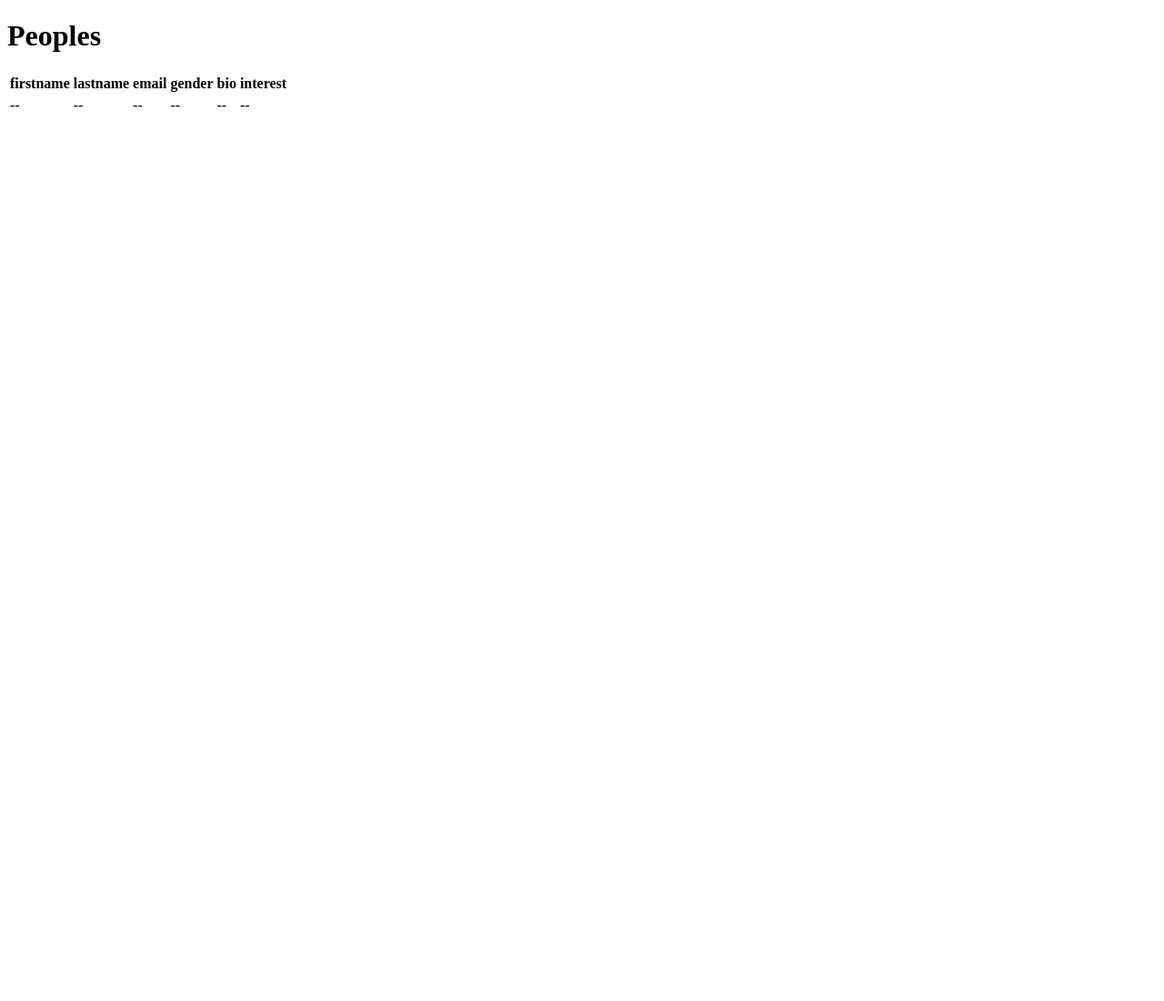
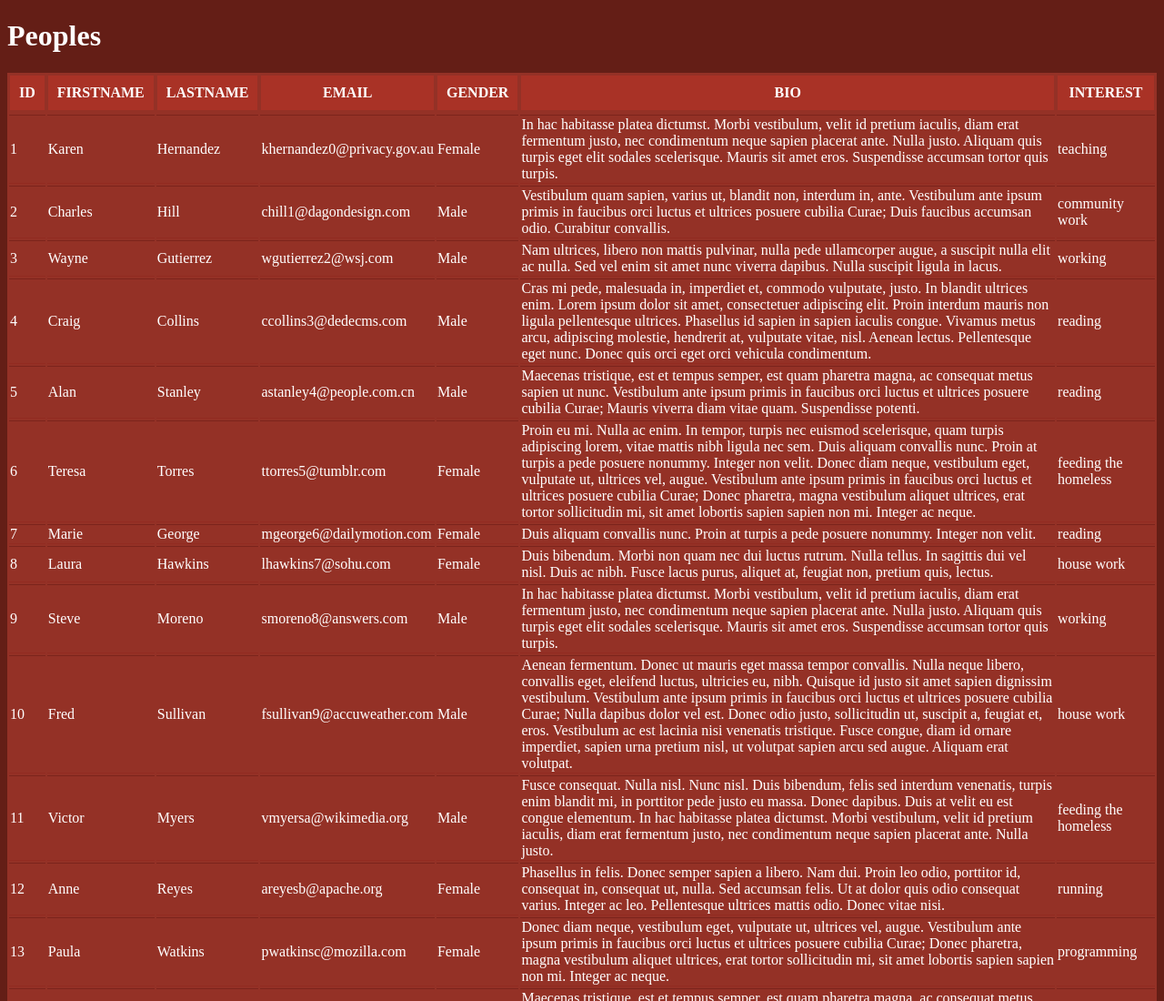
Before and after one commit to mkcoder/peoples-project, a website: page index.html in a window 1280 px wide. Shown: the top 1100 px of the page at 91% size. Before the commit the page ends 800 px from the top, so only its background shows below. Drawn offline with Linux system fonts and the light colour scheme.

Commit message:
added a view

```diff
--- /dev/null
+++ b/css/style.css
@@ -0,0 +1,23 @@
+body {
+    background: #641E16;
+    color: #fff;
+}
+
+table {
+    background: #943126;
+}
+
+table thead {
+    background: #A93226;
+    text-transform: uppercase;
+}
+
+table thead th {
+    padding: 10px;
+    border: 1px solid #943126;
+}
+
+table tbody tr td {
+    border-bottom: 1px solid #922B21;
+    border-top: 1px solid #7B241C;
+}
--- a/index.html
+++ b/index.html
@@ -3,6 +3,7 @@
 <head>
     <meta charset="UTF-8">
     <title>Peoples</title>
+    <link href="css/style.css" rel="stylesheet" type="text/css"></link>
 </head>
 <body>
     <header>
@@ -10,9 +11,10 @@
     </header>
 
     <section>
-        <table>
+        <table id="peoples-table">
             <thead>
                 <tr>
+                    <th>id</th>
                     <th>firstname</th>
                     <th>lastname</th>
                     <th>email</th>
@@ -21,19 +23,20 @@
                     <th>interest</th>
                 <tr>
             </thead>
-            <tbody>
-                <tr>
-                    <td>--</td>
-                    <td>--</td>
-                    <td>--</td>
-                    <td>--</td>
-                    <td>--</td>
-                    <td>--</td>
-                </tr>
-            </tbody>
         </table>
     </section>
 
+    <script type="text/template" id="singlePerson">
+        <tr>
+            <td><%= id %></td>
+            <td><%= first_name %></td>
+            <td><%= last_name %></td>
+            <td><%= email %></td>
+            <td><%= gender %></td>
+            <td><%= bio %></td>
+            <td><%= interest %></td>
+        </tr>
+    </script>
     <script src="js/libs/jquery/dist/jquery.js"></script>
     <script src="js/libs/underscore/underscore.js"></script>
     <script src="js/libs/backbone/backbone.js"></script>
@@ -41,6 +44,7 @@
     <script src="js/services/PeoplesService.js"></script>
     <script src="js/models/SinglePeopleModel.js"></script>
     <script src="js/collections/AllPeoplesCollections.js"></script>
+    <script src="js/views/PeopleView.js"></script>
     <script src="js/controllers/PeopleController.js"></script>
 
 </body>
--- a/js/collections/AllPeoplesCollections.js
+++ b/js/collections/AllPeoplesCollections.js
@@ -1,8 +1,5 @@
 var app = app || {};
 
 app.PeoplesCollection = Backbone.Collection.extend({
-
     model: app.SinglePeople
-
-
 });
--- a/js/controllers/PeopleController.js
+++ b/js/controllers/PeopleController.js
@@ -1,7 +1,10 @@
 var app = app || {};
 
-app
-.peopleService
-.getData()
-.then(function (data){ new app.PeoplesCollection(data); })
-.catch(function (err) { console.log(err); });
+
+Promise.resolve(app.peopleService.getData().then(function (data){ return new app.PeoplesCollection(data); }))
+.then(function (peopleCollectionGroup) {
+
+  var singlePeopleView = new app.singlePeopleView({collection: peopleCollectionGroup});
+  $("#peoples-table thead").after(singlePeopleView.render().el);
+
+});
--- a/js/models/Peoples.json
+++ b/js/models/Peoples.json
@@ -198,4 +198,12 @@
   "gender": "Female",
   "bio": "Fusce posuere felis sed lacus. Morbi sem mauris, laoreet ut, rhoncus aliquet, pulvinar sed, nisl. Nunc rhoncus dui vel sem.\n\nSed sagittis. Nam congue, risus semper porta volutpat, quam pede lobortis ligula, sit amet eleifend pede libero quis orci. Nullam molestie nibh in lectus.\n\nPellentesque at nulla. Suspendisse potenti. Cras in purus eu magna vulputate luctus.",
   "interest": "community work"
+}, {
+  "id": 25,
+  "first_name": "Stephanie",
+  "last_name": "Sullivan",
+  "email": "ssullivano@pen.io",
+  "gender": "Female",
+  "bio": "Fusce posuere felis sed lacus. Morbi sem mauris, laoreet ut, rhoncus aliquet, pulvinar sed, nisl. Nunc rhoncus dui vel sem.\n\nSed sagittis. Nam congue, risus semper porta volutpat, quam pede lobortis ligula, sit amet eleifend pede libero quis orci. Nullam molestie nibh in lectus.\n\nPellentesque at nulla. Suspendisse potenti. Cras in purus eu magna vulputate luctus.",
+  "interest": "community work"
 }]
--- a/js/services/PeoplesService.js
+++ b/js/services/PeoplesService.js
@@ -7,7 +7,7 @@ var PeopleService = function (url) {
                         return response.text();
                     })
                     .then(function (text) {
-                        return Promise.resolve(JSON.parse(text));
+                        return JSON.parse(text);
                     })
                     .then(function(json) {
                         return json;
--- /dev/null
+++ b/js/views/PeopleView.js
@@ -0,0 +1,16 @@
+var app = app || {};
+
+app.singlePeopleView = Backbone.View.extend({
+
+    tagName: "tbody",
+    className: "single-person",
+    template: _.template ( document.getElementById("singlePerson").innerHTML ),
+    render: function () {
+        var self = this;
+        this.collection.each( function (person) {
+            var personTemplate = self.template(person.toJSON());
+            self.$el.append(personTemplate);
+        });
+        return this;
+    }
+});
--- /dev/null
+++ b/static.json
@@ -0,0 +1,4 @@
+{
+  "root": ".",
+  "clean_urls": false
+}
```
Also changed, not shown: js/views/templates/PeopleViewTemplates.js (added, +7 -0 lines).
